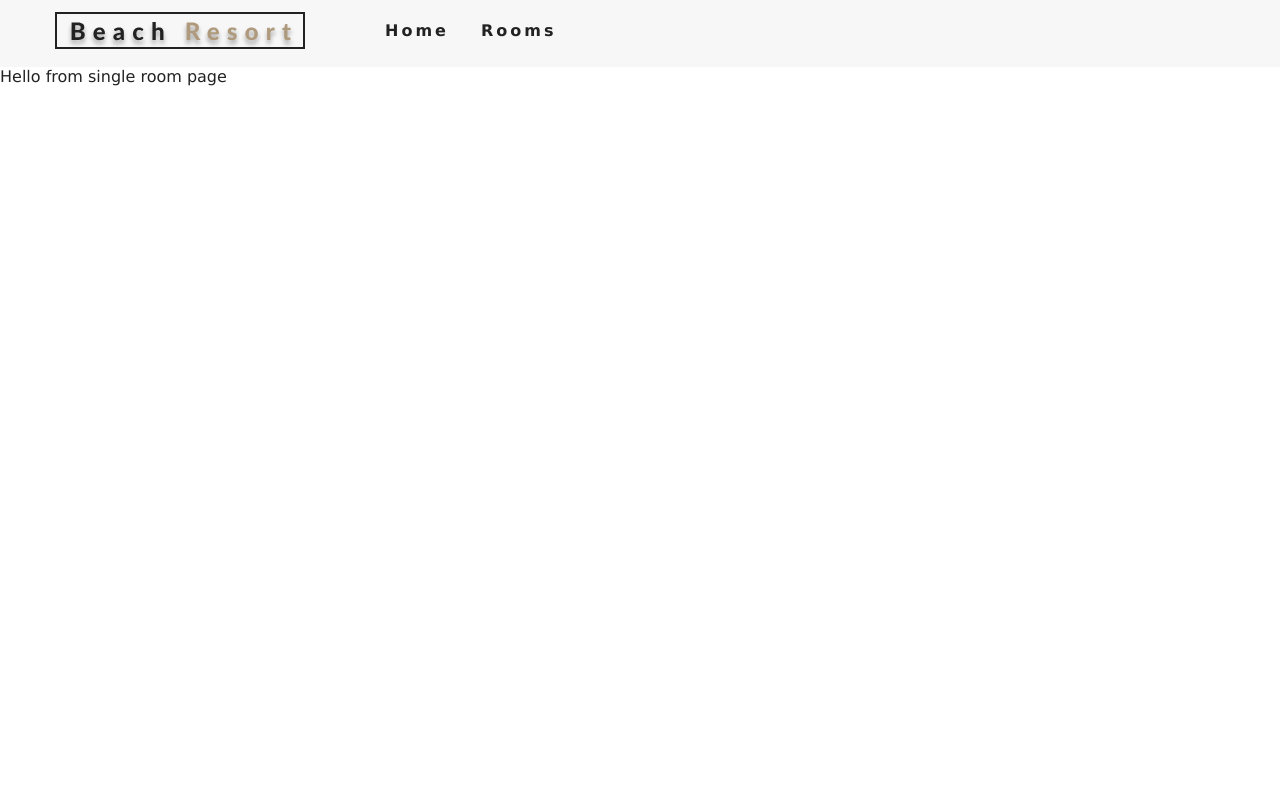
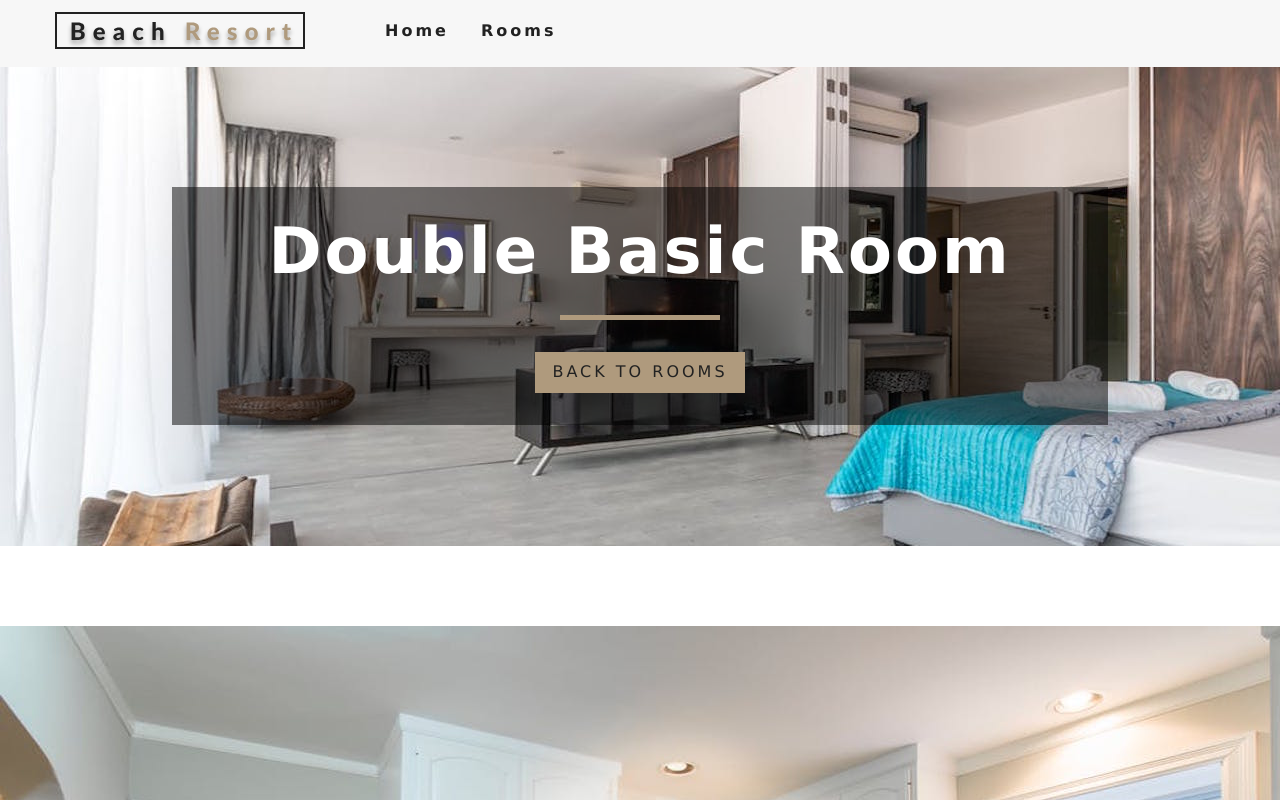
Before and after one commit to hamedjbbri/vancity-hotel-reactjs, a React (Create React App) app: page /rooms/double-basic in a window 1280 px wide. Shown: the top 800 px of the page. Built offline with nearby package versions, Linux system fonts and the light colour scheme.

Commit message:
Images in single post

```diff
--- a/package.json
+++ b/package.json
@@ -11,6 +11,7 @@
     "react-icons": "^4.2.0",
     "react-router-dom": "^5.2.0",
     "react-scripts": "4.0.3",
+    "styled-components": "^5.2.1",
     "web-vitals": "^1.0.1"
   },
   "scripts": {
--- /dev/null
+++ b/src/components/StyledHero.js
@@ -0,0 +1,13 @@
+import styled from 'styled-components';
+import defaultImg from '../images/room-1.jpeg';
+
+const StyledHero = styled.header`
+    min-height: 60vh;
+    background: url(${props => props.img ? props.img : defaultImg}) center/cover no-repeat;
+    display: flex;
+    align-items: center;
+    justify-content: center;
+`
+
+
+export default StyledHero;
--- a/src/pages/Home.js
+++ b/src/pages/Home.js
@@ -4,7 +4,6 @@ import Banner from '../components/Banner'
 import {Link} from 'react-router-dom'
 import Services from '../components/Services'
 import FeaturedRoom from '../components/FeaturedRoom';
-
 
 export default function Home() {
     return (
@@ -17,8 +16,8 @@ export default function Home() {
          </Banner>
     </Hero>
     <Services />
+    <FeaturedRoom />
 
-    <FeaturedRoom />
     </>
     );
 }
--- a/src/pages/SingleRoom.js
+++ b/src/pages/SingleRoom.js
@@ -1,10 +1,10 @@
-import React, { Component } from 'react'
-import defaultBcg from '../images/room-1.jpeg'
-import Hero from '../components/Hero'
-import Banner from '../components/Banner'
-import {Link} from 'react-router-dom'
-import {RoomContext} from '../context'
-
+import React, { Component } from 'react';
+import defaultBcg from '../images/room-1.jpeg';
+import Hero from '../components/Hero';
+import Banner from '../components/Banner';
+import {Link} from 'react-router-dom';
+import {RoomContext} from '../context';
+import StyledHero from '../components/StyledHero';
 
 
 export default class SingleRoom extends Component {
@@ -27,6 +27,40 @@ export default class SingleRoom extends Component {
         const { getRoom } = this.context;
         const room = getRoom(this.state.slug);
         console.log(room);
-        return <div>Hello from single room page </div>;
+        if(!room) {
+            return <div className="error">
+                <h3>no such room could be found </h3>
+                <Link to='/rooms' className="btn-primary" >
+
+                </Link>
+            </div>
+        }
+
+        const {name, description,capacity,size,price,extras,breakfast,pets,images} = room
+
+        const [mainImg, ...defaultImg] = images;
+        console.log(defaultImg);
+
+
+        return (
+              <>
+              <StyledHero img={mainImg || this.state.defaultBcg}>
+                <Banner title={`${name} room`}>
+                    <Link to="/rooms" className="btn-primary">
+                        Back to rooms
+                    </Link>
+                </Banner>
+              </StyledHero>
+              <section className="single-room">
+                 <div className="single-rrom-images">
+                   {defaultImg.map((item,index) =>{
+                       return <img key={index} src={item} alt={name} />;
+                   })}
+
+                 </div>
+              </section>
+              </>
+
+              )
     }
 }
```
Also changed, not shown: 1 other file (tests, documents, lock files or other folders).
